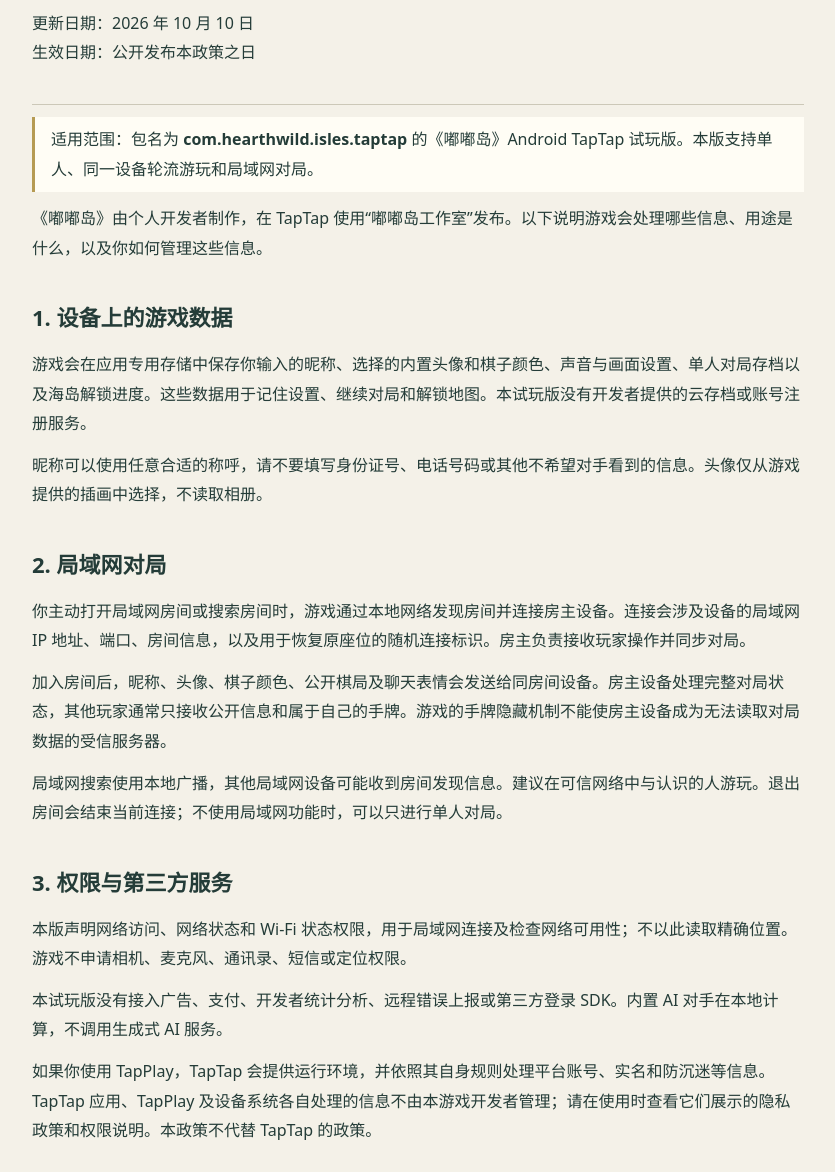
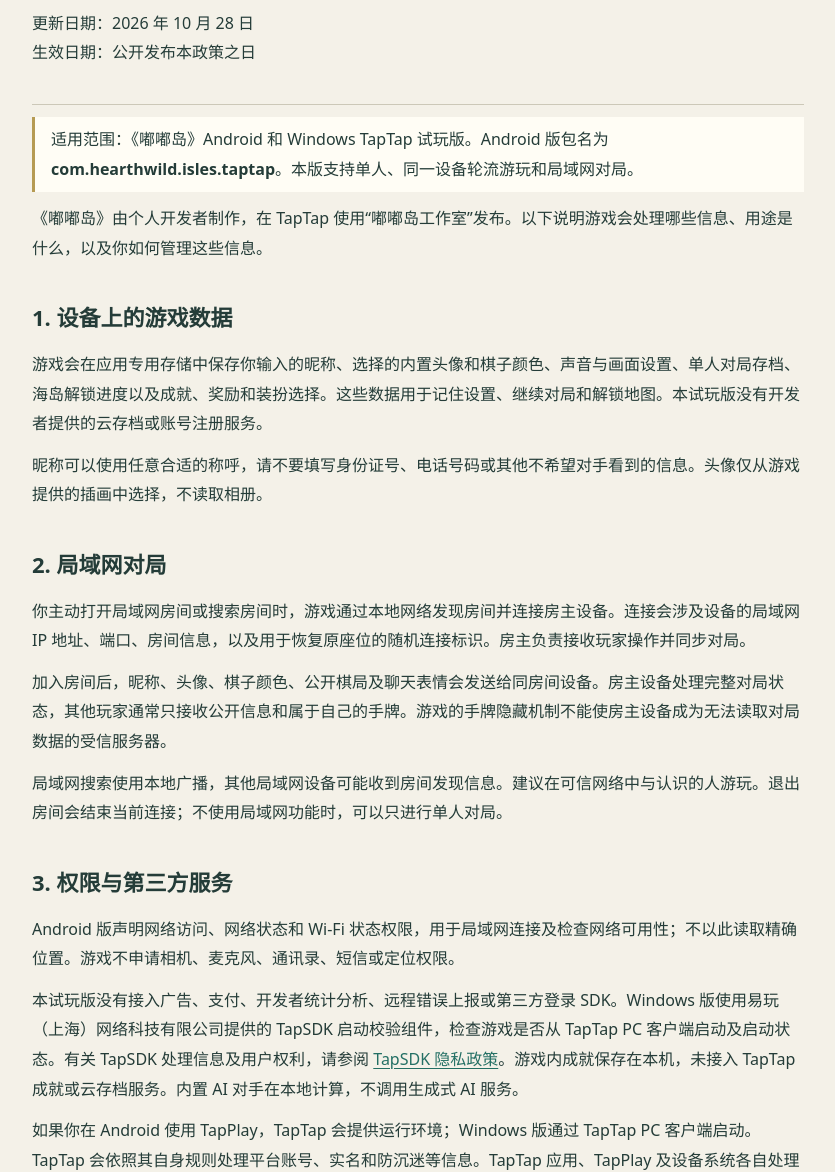
Before and after one commit to Renzy777/dudu-island-privacy, a plain HTML site: page index.html in a window 1280 px wide. Shown: the part 137-1309 px from the top of the page, without its empty margins (222-1057 px from the left). Drawn offline with Linux system fonts and the light colour scheme.

Commit message:
Describe Windows privacy and achievement progress

```diff
--- a/index.html
+++ b/index.html
@@ -1,32 +1,32 @@
 <!doctype html>
-<html lang="zh-CN"><head><meta charset="utf-8"><meta name="viewport" content="width=device-width,initial-scale=1"><meta name="description" content="嘟嘟岛 Android TapTap 试玩版隐私政策"><title>嘟嘟岛 · 隐私政策</title><style>
+<html lang="zh-CN"><head><meta charset="utf-8"><meta name="viewport" content="width=device-width,initial-scale=1"><meta name="description" content="嘟嘟岛 TapTap 试玩版隐私政策"><title>嘟嘟岛 · 隐私政策</title><style>
 :root{color-scheme:light}*{box-sizing:border-box}body{margin:0;background:#f4f1e8;color:#243c38;font-family:system-ui,"Microsoft YaHei",sans-serif;line-height:1.85}main{max-width:820px;margin:0 auto;padding:48px 24px 64px}header{border-bottom:1px solid #ccc8b8;padding-bottom:24px}small{color:#667670}h1{font-size:34px;line-height:1.3;margin:12px 0}h2{font-size:22px;margin:34px 0 10px}p,ul{margin:12px 0}a{color:#236f64;text-underline-offset:3px}.scope{border-left:3px solid #b69b53;padding:8px 16px;background:#fffdf5}footer{margin-top:40px;border-top:1px solid #ccc8b8;padding-top:18px;font-size:14px}@media(max-width:480px){main{padding:28px 20px 44px}h1{font-size:28px}}
 </style></head><body><main>
-<header><small>嘟嘟岛工作室</small><h1>嘟嘟岛隐私政策</h1><p>更新日期：2026 年 10 月 10 日<br>生效日期：公开发布本政策之日</p></header>
-<p class="scope">适用范围：包名为 <strong>com.hearthwild.isles.taptap</strong> 的《嘟嘟岛》Android TapTap 试玩版。本版支持单人、同一设备轮流游玩和局域网对局。</p>
+<header><small>嘟嘟岛工作室</small><h1>嘟嘟岛隐私政策</h1><p>更新日期：2026 年 10 月 28 日<br>生效日期：公开发布本政策之日</p></header>
+<p class="scope">适用范围：《嘟嘟岛》Android 和 Windows TapTap 试玩版。Android 版包名为 <strong>com.hearthwild.isles.taptap</strong>。本版支持单人、同一设备轮流游玩和局域网对局。</p>
 <p>《嘟嘟岛》由个人开发者制作，在 TapTap 使用“嘟嘟岛工作室”发布。以下说明游戏会处理哪些信息、用途是什么，以及你如何管理这些信息。</p>
 <h2>1. 设备上的游戏数据</h2>
-<p>游戏会在应用专用存储中保存你输入的昵称、选择的内置头像和棋子颜色、声音与画面设置、单人对局存档以及海岛解锁进度。这些数据用于记住设置、继续对局和解锁地图。本试玩版没有开发者提供的云存档或账号注册服务。</p>
+<p>游戏会在应用专用存储中保存你输入的昵称、选择的内置头像和棋子颜色、声音与画面设置、单人对局存档、海岛解锁进度以及成就、奖励和装扮选择。这些数据用于记住设置、继续对局和解锁地图。本试玩版没有开发者提供的云存档或账号注册服务。</p>
 <p>昵称可以使用任意合适的称呼，请不要填写身份证号、电话号码或其他不希望对手看到的信息。头像仅从游戏提供的插画中选择，不读取相册。</p>
 <h2>2. 局域网对局</h2>
 <p>你主动打开局域网房间或搜索房间时，游戏通过本地网络发现房间并连接房主设备。连接会涉及设备的局域网 IP 地址、端口、房间信息，以及用于恢复原座位的随机连接标识。房主负责接收玩家操作并同步对局。</p>
 <p>加入房间后，昵称、头像、棋子颜色、公开棋局及聊天表情会发送给同房间设备。房主设备处理完整对局状态，其他玩家通常只接收公开信息和属于自己的手牌。游戏的手牌隐藏机制不能使房主设备成为无法读取对局数据的受信服务器。</p>
 <p>局域网搜索使用本地广播，其他局域网设备可能收到房间发现信息。建议在可信网络中与认识的人游玩。退出房间会结束当前连接；不使用局域网功能时，可以只进行单人对局。</p>
 <h2>3. 权限与第三方服务</h2>
-<p>本版声明网络访问、网络状态和 Wi-Fi 状态权限，用于局域网连接及检查网络可用性；不以此读取精确位置。游戏不申请相机、麦克风、通讯录、短信或定位权限。</p>
-<p>本试玩版没有接入广告、支付、开发者统计分析、远程错误上报或第三方登录 SDK。内置 AI 对手在本地计算，不调用生成式 AI 服务。</p>
-<p>如果你使用 TapPlay，TapTap 会提供运行环境，并依照其自身规则处理平台账号、实名和防沉迷等信息。TapTap 应用、TapPlay 及设备系统各自处理的信息不由本游戏开发者管理；请在使用时查看它们展示的隐私政策和权限说明。本政策不代替 TapTap 的政策。</p>
+<p>Android 版声明网络访问、网络状态和 Wi-Fi 状态权限，用于局域网连接及检查网络可用性；不以此读取精确位置。游戏不申请相机、麦克风、通讯录、短信或定位权限。</p>
+<p>本试玩版没有接入广告、支付、开发者统计分析、远程错误上报或第三方登录 SDK。Windows 版使用易玩（上海）网络科技有限公司提供的 TapSDK 启动校验组件，检查游戏是否从 TapTap PC 客户端启动及启动状态。有关 TapSDK 处理信息及用户权利，请参阅 <a href="https://developer.taptap.cn/docs/sdk/start/agreement/">TapSDK 隐私政策</a>。游戏内成就保存在本机，未接入 TapTap 成就或云存档服务。内置 AI 对手在本地计算，不调用生成式 AI 服务。</p>
+<p>如果你在 Android 使用 TapPlay，TapTap 会提供运行环境；Windows 版通过 TapTap PC 客户端启动。TapTap 会依照其自身规则处理平台账号、实名和防沉迷等信息。TapTap 应用、TapPlay 及设备系统各自处理的信息不由本游戏开发者管理；请在使用时查看它们展示的隐私政策和权限说明。本政策不代替 TapTap 的政策。</p>
 <h2>4. 信息保存、共享与安全</h2>
 <p>上述游戏存档、设置、解锁进度及连接标识保存在应用的设备存储中，直到被覆盖、清除或卸载。本试玩版没有向开发者服务器自动上传这些数据的功能，也没有开发者运营的个人信息数据库。</p>
 <p>局域网对局按第 2 节向房间内设备传递必要数据。开发者不会通过本游戏出售玩家信息。使用公开、陌生或不可信网络仍可能存在数据被他人观察的风险。</p>
 <p>如果你主动在 TapTap 反馈问题、发送存档或截图，平台将处理该反馈；开发者仅将你主动提供的内容用于回应和排查问题。请先去掉截图和存档中不希望分享的信息。</p>
 <h2>5. 查看、更正和删除</h2>
 <p>你可以在游戏设置和新对局界面修改昵称、头像、棋子颜色及声音设置；游戏会显示已解锁地图和可继续的单人对局。</p>
-<p>如需删除本机游戏数据，可在 Android 系统“设置 → 应用 → 嘟嘟岛 → 存储”中清除应用数据，或卸载应用。清除数据会同时删除存档、设置、进度和连接标识，可能无法恢复。本版没有账号，因此不涉及游戏账号注销。</p>
+<p>如需删除本机游戏数据，Android 版可在系统“设置 → 应用 → 嘟嘟岛 → 存储”中清除应用数据，或卸载应用。Windows 版可删除用户配置目录中的 Godot/app_userdata/暖野群岛 文件夹。清除数据会同时删除存档、设置、进度和连接标识，可能无法恢复。本版没有账号，因此不涉及游戏账号注销。</p>
 <h2>6. 未成年人</h2>
-<p>本游戏在 TapTap 申报的适龄分级为 12 周岁以上。未成年人请在监护人指导下了解本政策并合理安排游戏时间；不满 14 周岁用户如需主动发送个人信息或问题反馈，请先取得监护人同意。TapPlay 的实名和防沉迷规则由 TapTap 执行。</p>
+<p>本游戏在 TapTap 申报的适龄分级为 12 周岁以上。未成年人请在监护人指导下了解本政策并合理安排游戏时间；不满 14 周岁用户如需主动发送个人信息或问题反馈，请先取得监护人同意。TapTap 平台的实名及未成年人限制由 TapTap 按其规则执行。</p>
 <h2>7. 联系与政策更新</h2>
 <p>如对本政策、游戏数据或删除方式有疑问，可以通过 <a href="https://www.taptap.cn/app/968465">TapTap《嘟嘟岛》游戏页面</a>的反馈与讨论联系开发者“嘟嘟岛工作室”。请说明问题涉及的版本与功能，不要在公开讨论中发布敏感个人信息。</p>
 <p>游戏数据处理方式发生变化时，我们会更新本页并标明日期；需要额外授权的功能会在启用前说明。新的收集用途不会仅凭政策更新自动获得你的同意。</p>
-<footer>《嘟嘟岛》Android TapTap 试玩版 · 嘟嘟岛工作室</footer>
+<footer>《嘟嘟岛》TapTap 试玩版 · 嘟嘟岛工作室</footer>
 </main></body></html>
```
